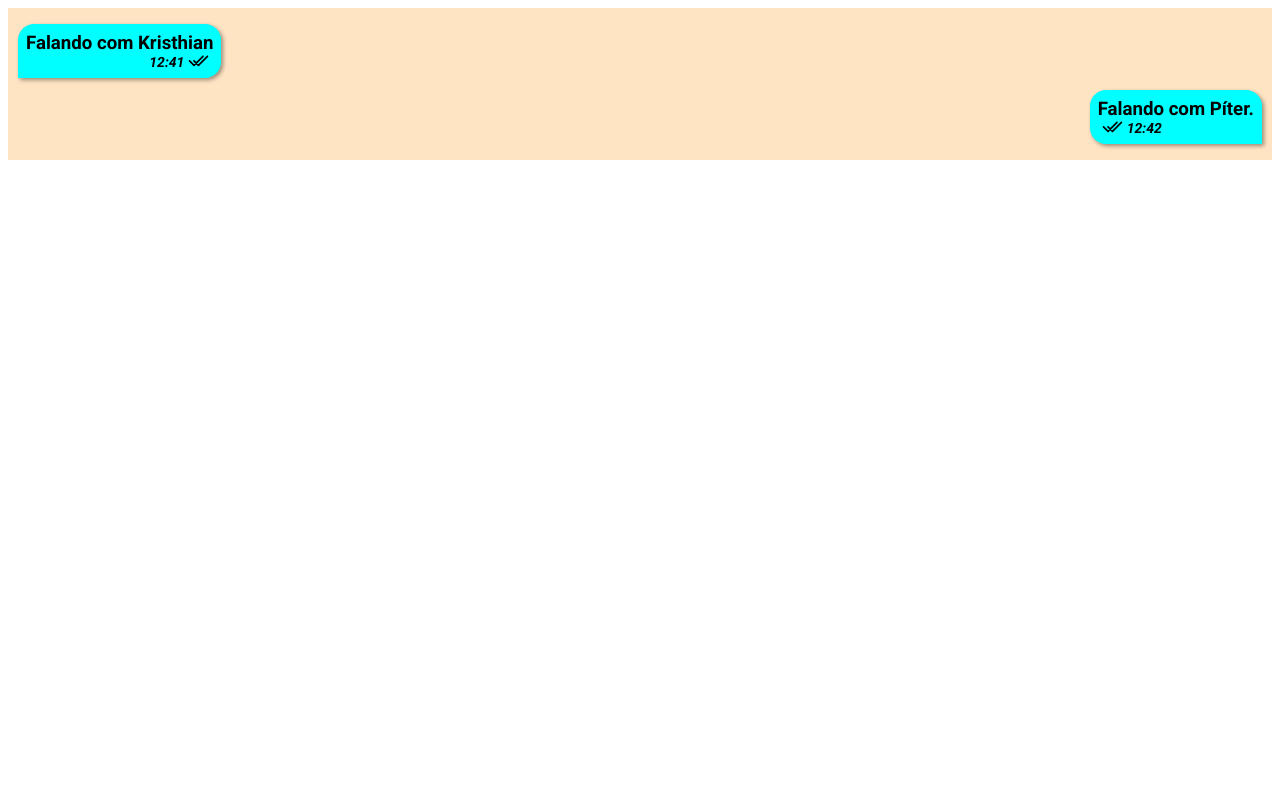
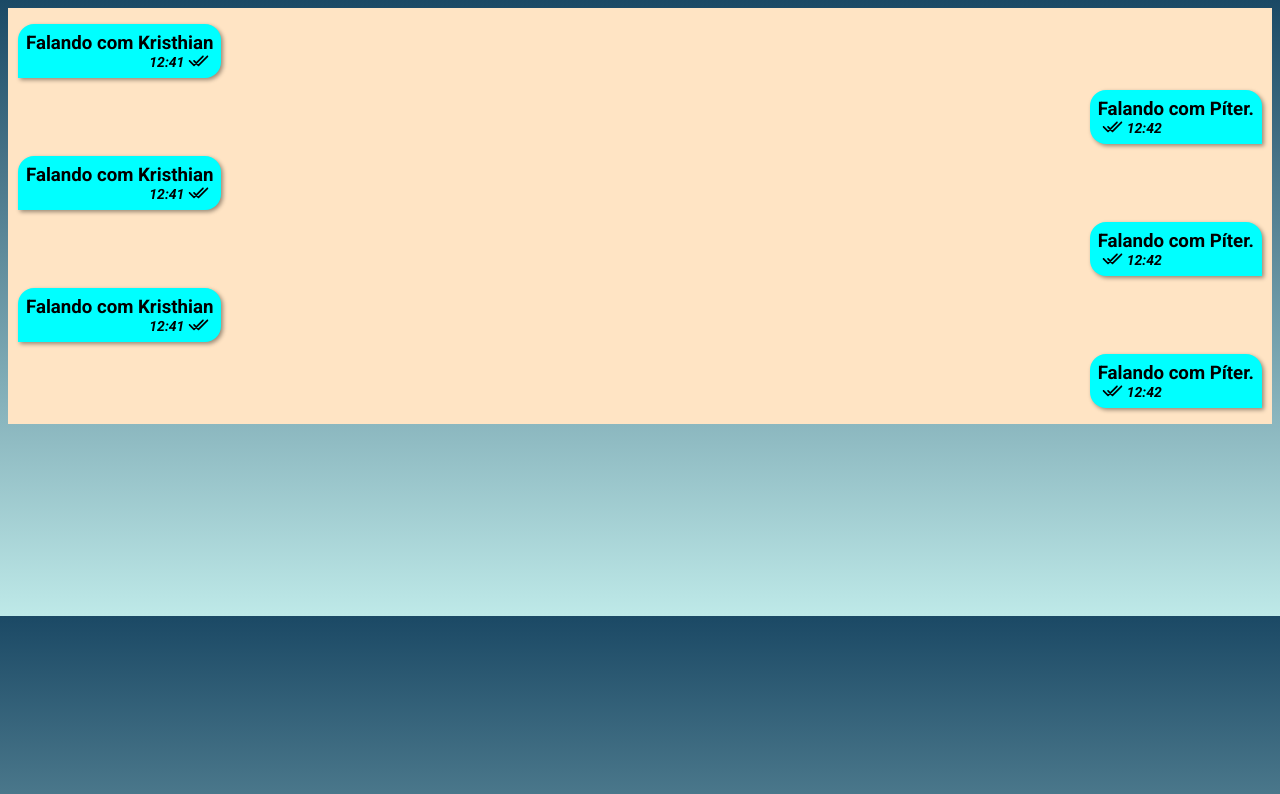
Before and after one commit to Lotaplota/projeto-evento, a plain HTML site: page logbook.html in a window 1280 px wide. Drawn offline with Linux system fonts and the light colour scheme.

Commit message:
some tests

```diff
--- a/css/logbook.css
+++ b/css/logbook.css
@@ -4,6 +4,15 @@
     font-family: "Roboto";
     font-size: 14pt;
     --border: 16px;
+}
+
+html {
+}
+
+body {
+    background: linear-gradient(#1B4965,#BEE9E8);
+    height: 600px;
+    background-size: auto 100% !important;
 }
 
 .corpo-mensagens {
--- a/logbook.html
+++ b/logbook.html
@@ -21,6 +21,22 @@
             <h1>Falando com Píter.</h1>
             <h2>12:42</h2>
         </div>
+        <div class="balao esquerda">
+            <h1>Falando com Kristhian</h1>
+            <h2>12:41</h2>
+        </div>
+        <div class="balao direita">
+            <h1>Falando com Píter.</h1>
+            <h2>12:42</h2>
+        </div>
+        <div class="balao esquerda">
+            <h1>Falando com Kristhian</h1>
+            <h2>12:41</h2>
+        </div>
+        <div class="balao direita">
+            <h1>Falando com Píter.</h1>
+            <h2>12:42</h2>
+        </div>
     </div>
 </body>
 </html>
```
